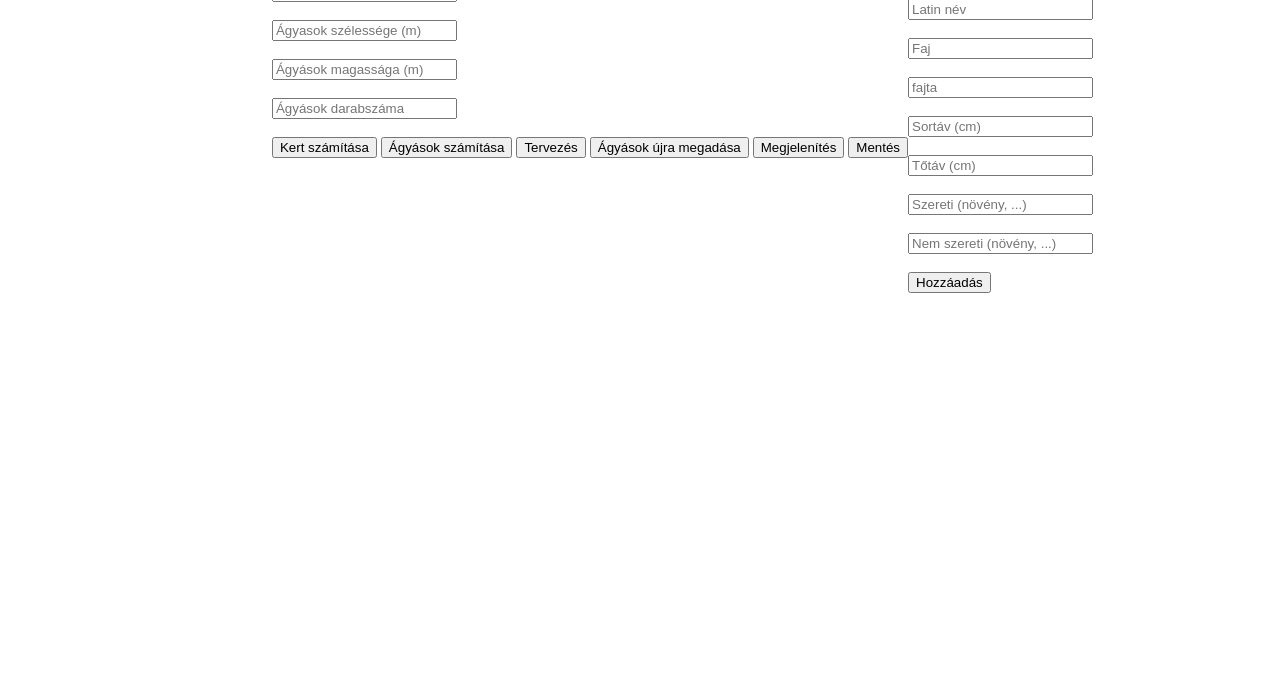
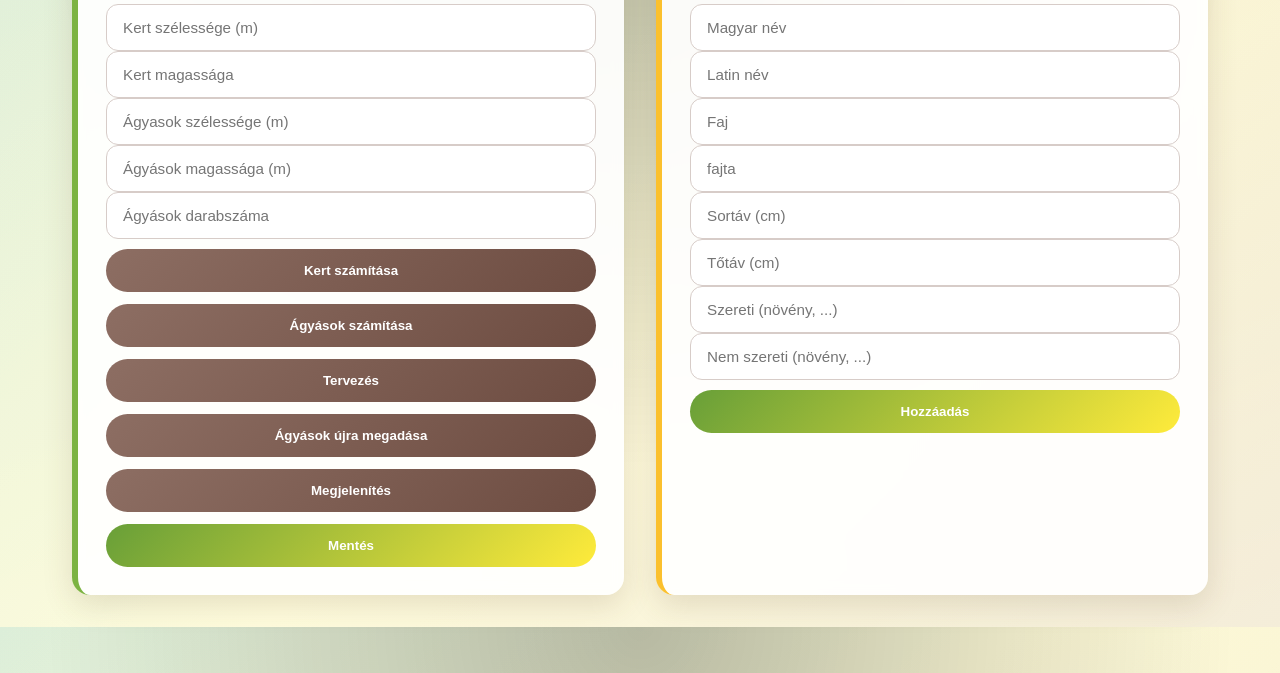
Before and after one commit to csapotamas03421/KertTervezoProgram, a website: page public/index.html in a window 1280 px wide. Shown: the part 127-800 px from the top of the page. Drawn offline with Linux system fonts and the light colour scheme; files that its build step writes are made by us from their sources.

Commit message:
weekend_work_1
Az első css változtatások.

```diff
--- a/main.css
+++ b/main.css
@@ -1,13 +1,178 @@
-#alap{
-    display: flex;
-    justify-content: center;
+@import url('https://fonts.googleapis.com/css2?family=Inter:wght@400;500;600;700&display=swap');
+
+/* === RESET === */
+* {
+    box-sizing: border-box;
 }
 
-#novenyHozzaadas{
+body {
+    margin: 0;
+    font-family: 'Inter', sans-serif;
+background:
+        /* sötét vignetta */
+        radial-gradient(
+            circle at top,
+            rgba(0, 0, 0, 0.25),
+            transparent 60%
+        ),
+
+        /* barna földes tónus */
+        linear-gradient(
+            160deg,
+            #3e2723,
+            #5d4037,
+            #8d6e63
+        ),
+
+        /* zöld–sárga természetes alap */
+        linear-gradient(
+            135deg,
+            #e8f5e9,
+            #fffde7,
+            #f3efe0
+        );
+
+    background-blend-mode: multiply, overlay, normal;
+    color: #2b2b2b;
+}
+
+/* === APP CONTAINER === */
+#alap {
+    display: grid;
+    grid-template-columns: 1fr 1fr;
+    gap: 32px;
+    padding: 32px;
+    max-width: 1200px;
+    margin: auto;
+    animation: fadeIn 0.6s ease;
+}
+
+/* === CARDS === */
+#kertmeretMegadasa, #novenyHozzaadas {
+    backdrop-filter: blur(6px);
+    background: rgba(255, 255, 255, 0.92);
+    border-radius: 18px;
+    box-shadow:
+        0 10px 30px rgba(91, 64, 38, 0.15);
+    padding: 28px;
+    transition: all 0.3s ease;
+    border-left: 6px solid #7cb342; /* zöld */
+}
+
+#novenyHozzaadas {
+    border-left-color: #fbc02d; /* sárga */
+}
+
+#kertmeretMegadasa:hover, #novenyHozzaadas:hover {
+    transform: translateY(-6px);
+}
+
+/* === HEADINGS === */
+h4 {
+    margin-bottom: 20px;
+    font-size: 1.25rem;
+    color: #4e342e; /* barna */
+}
+
+/* === FORMS === */
+form {
     display: flex;
     flex-direction: column;
-    justify-content: center;
+}
 
-    width: 100px;
-    height: auto;
+/* === INPUTS === */
+input {
+    padding: 14px 16px;
+    border-radius: 12px;
+    border: 1px solid #d7ccc8;
+    font-size: 0.95rem;
+    background: #fff;
+    transition: all 0.25s ease;
 }
+
+input:focus {
+    outline: none;
+    border-color: #fbc02d;
+    box-shadow: 0 0 0 3px rgba(251, 192, 45, 0.35);
+    transform: scale(1.02);
+}
+
+/* === BUTTONS === */
+button {
+    margin-top: 10px;
+    padding: 14px;
+    border-radius: 999px;
+    border: none;
+    font-weight: 600;
+    cursor: pointer;
+    background: linear-gradient(
+        135deg,
+        #8d6e63,
+        #6d4c41
+    );
+    color: #fff;
+    transition: all 0.3s ease;
+}
+
+
+
+button:hover {
+    transform: translateY(-2px) scale(1.03);
+    box-shadow:
+        0 8px 22px rgba(121, 85, 72, 0.4);
+}
+
+button:active {
+    transform: scale(0.96);
+}
+
+/* === SPECIAL BUTTONS === */
+button[name="agyas_reset"] {
+    background: linear-gradient(
+        135deg,
+        #8d6e63,
+        #6d4c41
+    );
+    color: #fff;
+}
+
+button[type="submit"] {
+    background: linear-gradient(
+        135deg,
+        #689f38,
+        #ffeb3b
+    );
+}
+
+/* === SPACING FIX === */
+br {
+    display: none;
+}
+
+input + input, input + button, button + button {
+    margin-top: 12px;
+}
+
+/* === MOBILE === */
+@media (max-width: 900px) {
+    #alap {
+        grid-template-columns: 1fr;
+        padding: 16px;
+    }
+
+    h4 {
+        text-align: center;
+    }
+}
+
+/* === ANIMATION === */
+@keyframes fadeIn {
+    from {
+        opacity: 0;
+        transform: translateY(20px);
+    }
+    to {
+        opacity: 1;
+        transform: translateY(0);
+    }
+}
--- a/public/index.html
+++ b/public/index.html
@@ -2,7 +2,7 @@
 <html lang="hu">
 <head>
     <meta charset="UTF-8">
-    <link rel="stylesheet" href="main.css">
+    <link rel="stylesheet" href="../main.css">
     <title>Növény hozzáadása</title>
 </head>
 <body>
```
